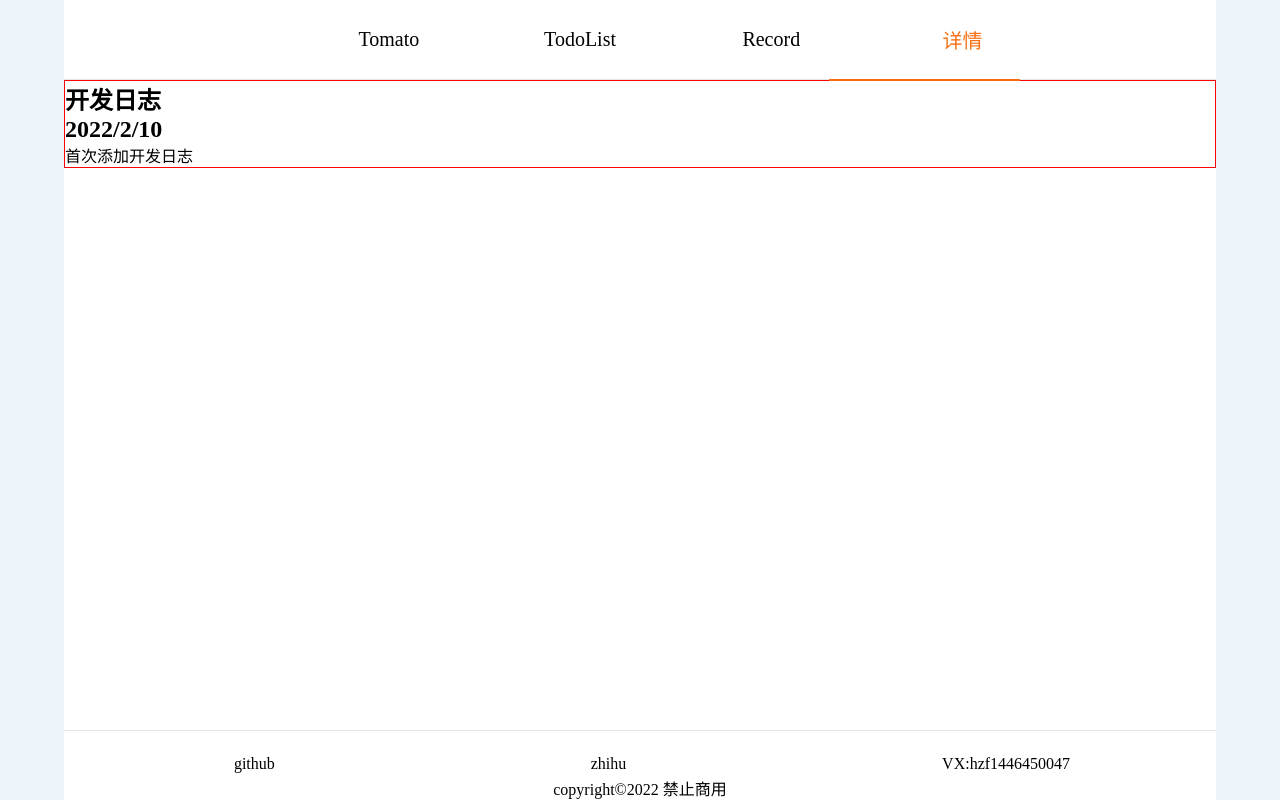
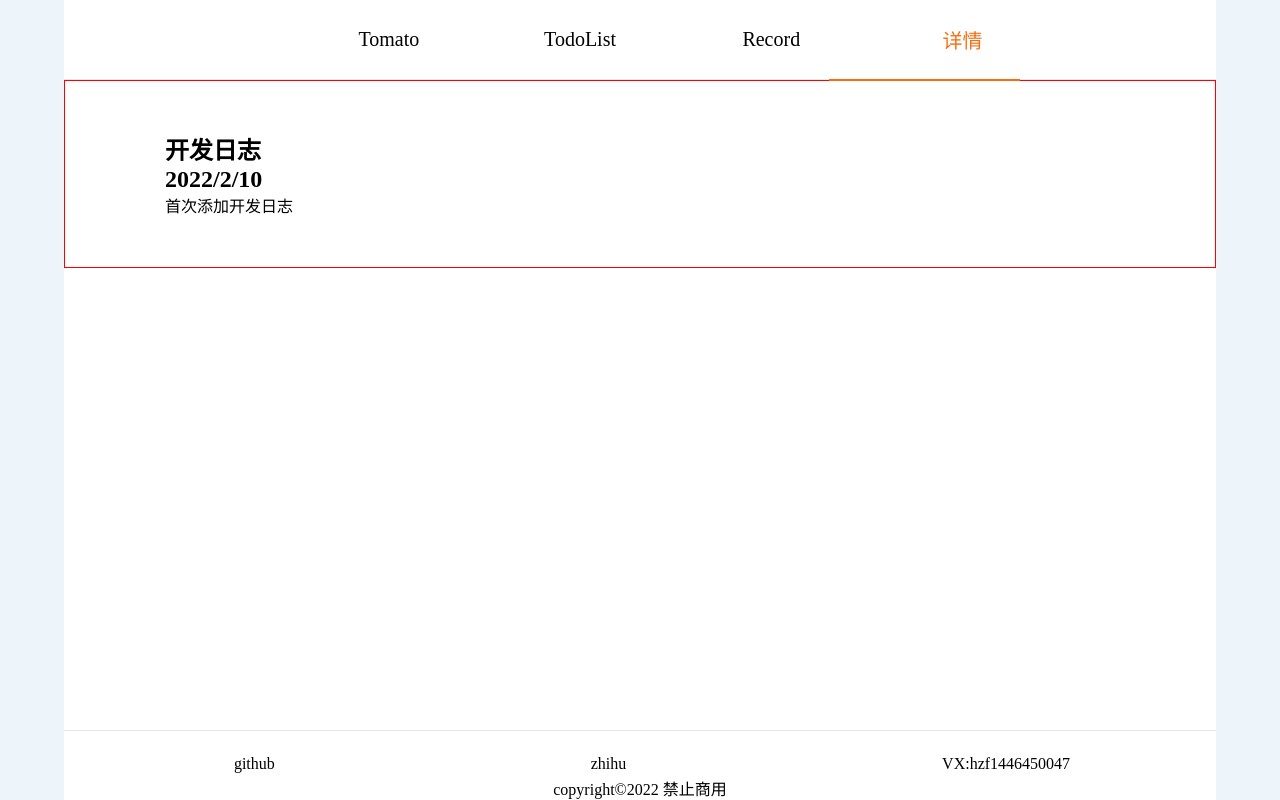
Before and after one commit to 1446450047/Tomato-ToDo, a React (Create React App) app: page /info in a window 1280 px wide. Built offline with nearby package versions, Linux system fonts and the light colour scheme.

Commit message:
移动端适配

```diff
--- a/src/components/main/Info.jsx
+++ b/src/components/main/Info.jsx
@@ -19,6 +19,12 @@ function Info(){
     )
 }
 const InfoWrapper = styled.div`
-border: 1px solid red;
+  border: 1px solid red;
+  padding: 50px 100px;
+
+  @media (max-width: 1200px){
+    padding: 20px 50px;
+
+  }
 `
 export default Info
```
